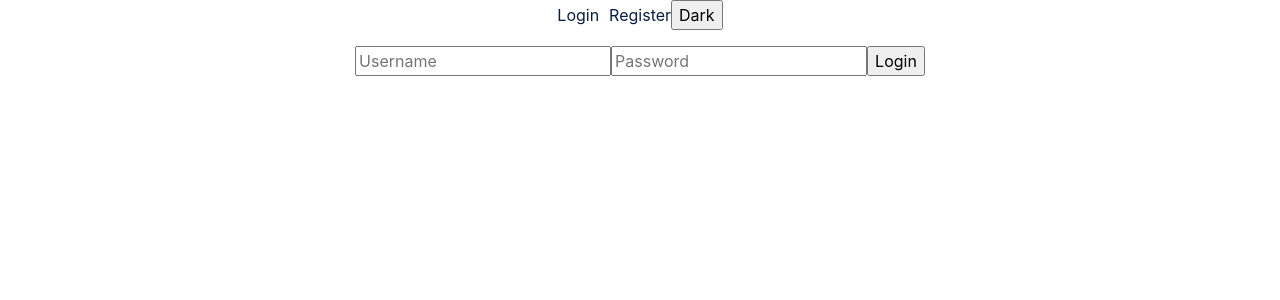
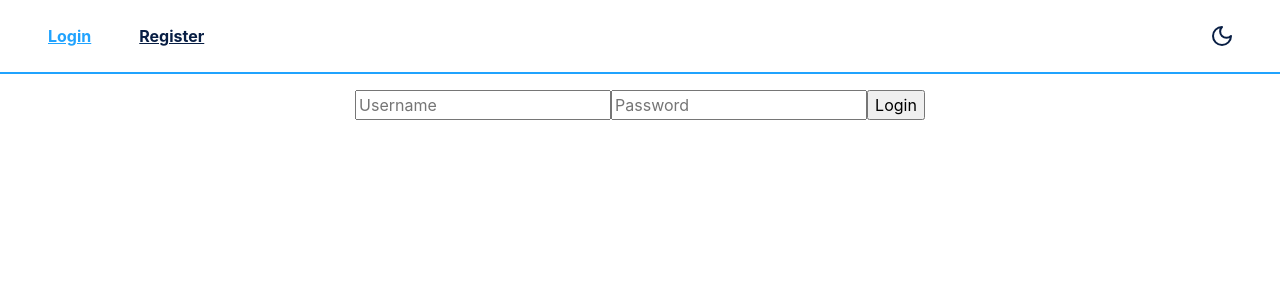
Before and after one commit to berkaysson/siem-case-study, a React (Vite) app: page /login in a window 1280 px wide. Shown: the top 300 px of the page. Built offline with nearby package versions, Linux system fonts and the light colour scheme.

Commit message:
add new ui component

```diff
--- /dev/null
+++ b/src/components/ui/Button.tsx
@@ -0,0 +1,100 @@
+import styled from "styled-components";
+
+interface ButtonProps extends React.ButtonHTMLAttributes<HTMLButtonElement> {
+  variant?: "primary" | "ghost";
+  size?: "small" | "medium";
+  fullWidth?: boolean;
+  icon?: React.ReactNode;
+}
+
+const Button: React.FC<ButtonProps> = ({
+  children,
+  variant = "primary",
+  size = "medium",
+  fullWidth = false,
+  icon,
+  ...props
+}) => {
+  return (
+    <StyledButton
+      variant={variant}
+      size={size}
+      fullWidth={fullWidth}
+      {...props}
+    >
+      {icon && <IconWrapper>{icon}</IconWrapper>}
+      {children}
+    </StyledButton>
+  );
+};
+
+export default Button;
+
+const StyledButton = styled.button<ButtonProps>`
+  display: flex;
+  align-items: center;
+  justify-content: center;
+  font-weight: bold;
+  border: none;
+  border-radius: 4px;
+  cursor: pointer;
+  transition: all 0.1s ease;
+
+  ${({ fullWidth }) => fullWidth && `width: 100%;`}
+
+  ${({ size }) => {
+    switch (size) {
+      case "small":
+        return `
+          padding: 0.25rem 0.875rem;
+          font-size: 0.875rem;
+        `;
+      default:
+        return `
+          padding: 0.5rem 1rem;
+          font-size: 1rem;
+        `;
+    }
+  }}
+
+  ${({ variant, theme }) => {
+    switch (variant) {
+      case "ghost":
+        return `
+          background-color: transparent;
+          color: ${theme.text};
+          border: none;
+          &:hover {
+            background-color: ${theme.hover};
+          }
+          &:active {
+            box-shadow: ${theme.boxShadow};
+          }
+        `;
+      default:
+        return `
+          background-color: transparent;
+          color: ${theme.text};
+          border: none;
+          box-shadow: ${theme.boxShadow};
+          &:hover {
+            background-color: ${theme.hover};
+          }
+          &:active {
+            box-shadow: 0 0 1px 1px ${theme.text} inset;
+          }
+        `;
+    }
+  }}
+
+  &:disabled {
+    opacity: 0.5;
+    cursor: not-allowed;
+  }
+`;
+
+const IconWrapper = styled.span`
+  display: flex;
+  align-items: center;
+  margin-right: 0.5rem;
+`;
--- a/src/components/ui/Navigation.tsx
+++ b/src/components/ui/Navigation.tsx
@@ -2,6 +2,9 @@ import { useContext } from "react";
 import { NavLink } from "react-router-dom";
 import { AuthContext } from "../../context/AuthContext";
 import { ThemeContext } from "../../context/ThemeContext";
+import styled from "styled-components";
+import { LogOut, Moon, Sun } from "lucide-react";
+import Button from "./Button";
 
 const Navigation = () => {
   const { user, logout } = useContext(AuthContext);
@@ -9,26 +12,68 @@ const Navigation = () => {
 
   const authNavigation = (
     <>
-      <NavLink to="/login" style={{ marginRight: "10px" }}>
-        Login
-      </NavLink>
-      <NavLink to="/register">Register</NavLink>
+      <StyledNavLink to="/login">Login</StyledNavLink>
+      <StyledNavLink to="/register">Register</StyledNavLink>
     </>
   );
 
   const userNavigation = (
     <>
-      <h1>Welcome {user?.username}</h1>
-      <button onClick={logout}>Logout</button>
+      <WelcomeText>Welcome {user?.username}</WelcomeText>
+      <Button variant="primary" icon={<LogOut size={20} />} onClick={logout}>
+        Logout
+      </Button>
     </>
   );
 
   return (
-    <nav>
-      {user ? userNavigation : authNavigation}
-      <button onClick={toggleTheme}>{isDarkMode ? "Light" : "Dark"}</button>
-    </nav>
+    <StyledNav>
+      <NavGroup>{user ? userNavigation : authNavigation}</NavGroup>
+      <Button size="small" variant="ghost" onClick={toggleTheme}>
+        {isDarkMode ? <Sun /> : <Moon />}
+      </Button>
+    </StyledNav>
   );
 };
 
 export default Navigation;
+
+const StyledNav = styled.nav`
+  display: flex;
+  align-items: center;
+  justify-content: space-between;
+  padding: 1rem 2rem;
+  background-color: ${(props) => props.theme.background};
+  border-bottom: 2px solid ${(props) => props.theme.textAlt};
+  transition: all 0.1s ease;
+`;
+
+const NavGroup = styled.div`
+  display: flex;
+  align-items: center;
+  gap: 1rem;
+`;
+
+const StyledNavLink = styled(NavLink)`
+  color: ${(props) => props.theme.text};
+  text-decoration: none;
+  font-weight: bold;
+  padding: 0.5rem 1rem;
+  border-radius: 4px;
+  transition: all 0.1s ease;
+  text-decoration: underline;
+
+  &:hover {
+    background-color: ${(props) => props.theme.hover};
+  }
+
+  &.active {
+    color: ${(props) => props.theme.textAlt};
+  }
+`;
+
+const WelcomeText = styled.h2`
+  margin: 0;
+  font-size: 1.2rem;
+  color: ${(props) => props.theme.text};
+`;
```
Also changed, not shown: src/components/ui/CardForm.tsx (added, +45 -0 lines), src/components/ui/Input.tsx (added, +24 -0 lines).
